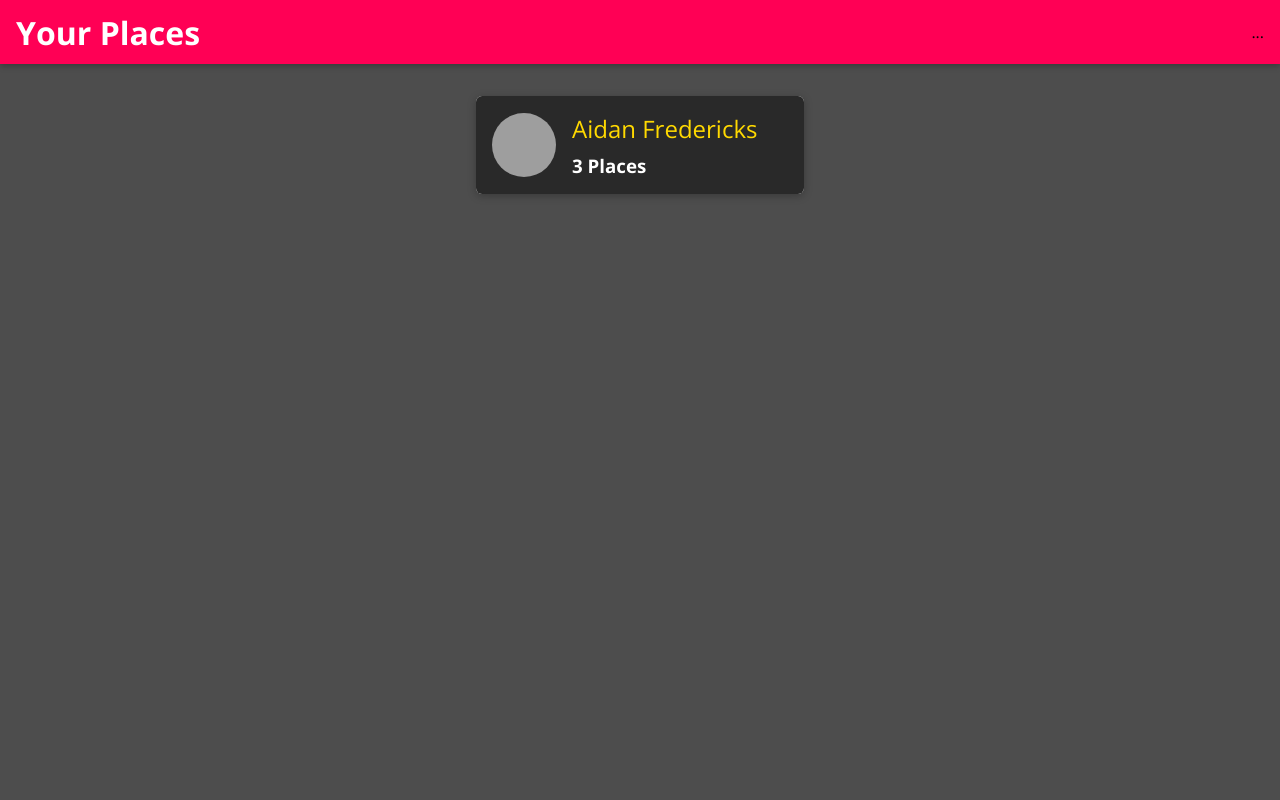
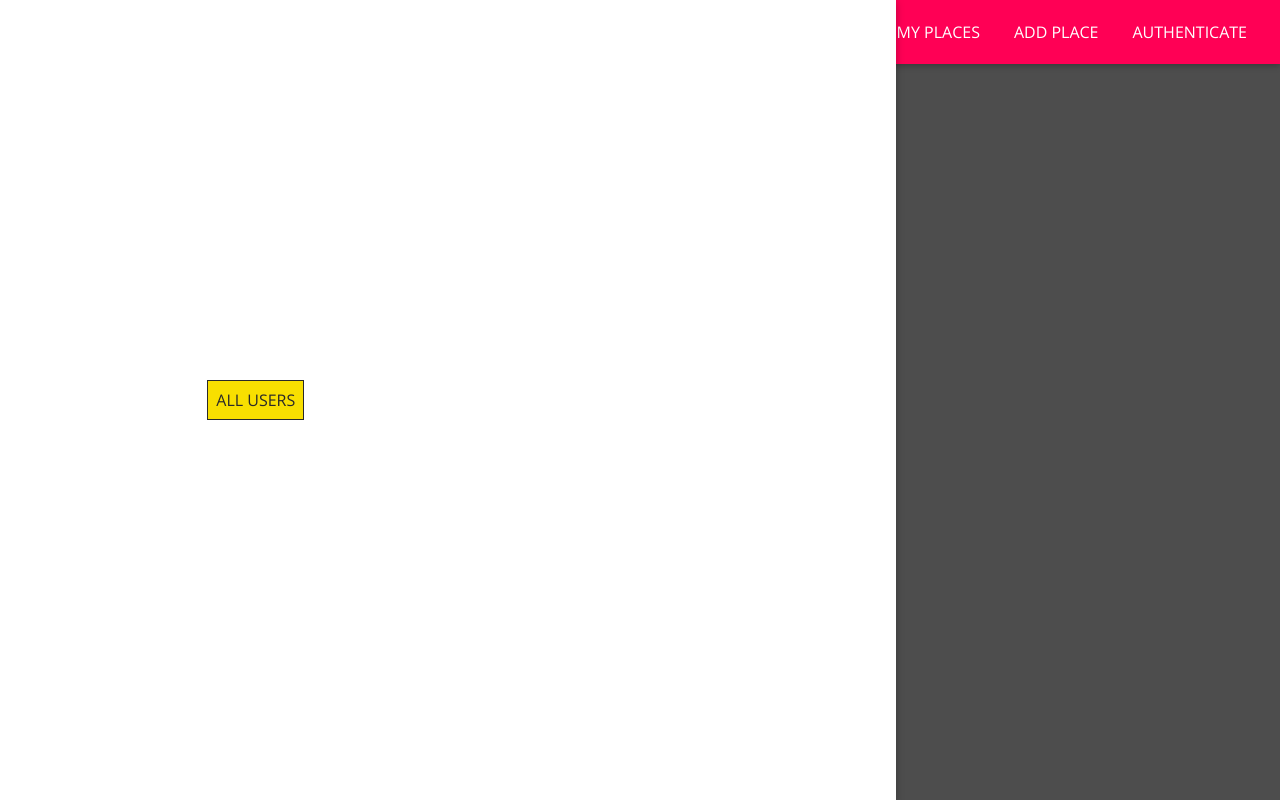
Before and after one commit to KidMalicious/MernProjects, a React (Create React App) app in the folder mern-s5/: page / in a window 1280 px wide. Built offline with nearby package versions, Linux system fonts and the light colour scheme; grey boxes are pictures that could not be loaded.

Commit message:
add navlink for mobile side button

```diff
--- a/mern-s5/src/App.js
+++ b/mern-s5/src/App.js
@@ -14,7 +14,7 @@
           <Route path="/" exact>
             <Users />
           </Route>
-          <Route path="/places/exact" exact>
+          <Route path="/places/new" exact>
             <NewPlace />
           </Route>
           <Redirect to="/" />
--- a/mern-s5/src/shared/components/Navigation/MainNavigation.js
+++ b/mern-s5/src/shared/components/Navigation/MainNavigation.js
@@ -2,10 +2,18 @@
 import { Link } from 'react-router-dom'
 
 import MainHeader from './MainHeader'
+import NavLinks from './NavLinks'
+import SideDrawer from './SideDrawer'
 import './MainNavigation.css'
 
 const MainNavigation = (props) => {
     return (
+        <React.Fragment>
+            <SideDrawer>
+                <nav className="main-navigation__drawer-nav">
+                    <NavLinks />
+                </nav>
+            </SideDrawer>
             <MainHeader>
                 <button className="main-navigation__menu-btn">
                     <span />
@@ -17,10 +25,11 @@
                         Your Places
                     </Link>
                 </h1>
-            <nav>
-                ...
+                <nav className="main-navigation__header-nav">
+                    <NavLinks />
                 </nav>
             </MainHeader>
+        </React.Fragment>
     )
 }
 
--- /dev/null
+++ b/mern-s5/src/shared/components/Navigation/NavLinks.css
@@ -0,0 +1,76 @@
+.nav-links {
+  list-style: none;
+  margin: 0;
+  padding: 0;
+  width: 100%;
+  height: 100%;
+  display: flex;
+  flex-direction: column;
+  justify-content: center;
+  align-items: center;
+}
+
+.nav-links li {
+  margin: 1rem;
+}
+
+.nav-links a {
+  border: 1px solid transparent;
+  color: #292929;
+  text-decoration: none;
+  padding: 0.5rem;
+}
+
+.nav-links a:hover,
+.nav-links a:active,
+.nav-links a.active {
+  background: #f8df00;
+  border-color: #292929;
+  color: #292929;
+}
+
+.nav-links button {
+  cursor: pointer;
+  border: 1px solid #292929;
+  color: #292929;
+  background: transparent;
+  padding: 0.5rem;
+  font: inherit;
+}
+
+.nav-links button:focus {
+  outline: none;
+}
+
+.nav-links button:hover,
+.nav-links button:active {
+  background: #292929;
+  color: white;
+}
+
+@media (min-width: 768px) {
+  .nav-links {
+    flex-direction: row;
+  }
+
+  .nav-links li {
+    margin: 0 0.5rem;
+  }
+
+  .nav-links a {
+    color: white;
+    text-decoration: none;
+  }
+
+  .nav-links button {
+    border: 1px solid white;
+    color: white;
+    background: transparent;
+  }
+
+  .nav-links button:hover,
+  .nav-links button:active {
+    background: #f8df00;
+    color: #292929;
+  }
+}
--- /dev/null
+++ b/mern-s5/src/shared/components/Navigation/NavLinks.js
@@ -0,0 +1,25 @@
+import React from 'react'
+import { NavLink} from 'react-router-dom'
+
+import './NavLinks.css'
+
+const NavLinks = (props) => {
+    return (
+        <ul className="nav-links">
+            <li>
+                <NavLink to="/" exact>ALL USERS</NavLink>
+            </li>
+            <li>
+                <NavLink to="/u1/places">MY PLACES</NavLink>
+            </li>
+            <li>
+                <NavLink to="/places/new">ADD PLACE</NavLink>
+            </li>
+            <li>
+                <NavLink to="/auth">AUTHENTICATE</NavLink>
+            </li>
+        </ul>
+    )
+}
+
+export default NavLinks
--- a/mern-s5/src/shared/components/Navigation/SideDrawer.css
+++ b/mern-s5/src/shared/components/Navigation/SideDrawer.css
@@ -0,0 +1,10 @@
+.side-drawer {
+    position: fixed;
+    left: 0;
+    top: 0;
+    z-index: 100;
+    height: 100vh;
+    width: 70%;
+    background: white;
+    box-shadow: 0 2px 8px rgba(0, 0, 0, 0.26);
+}
--- a/mern-s5/src/shared/components/Navigation/SideDrawer.js
+++ b/mern-s5/src/shared/components/Navigation/SideDrawer.js
@@ -0,0 +1,13 @@
+import React from 'react'
+
+import './SideDrawer.css'
+
+const SideDrawer = (props) => {
+    return (
+        <aside className="side-drawer">
+            {props.children}
+        </aside>
+    )
+}
+
+export default SideDrawer
```
Lines whose indentation alone changed are shown as unchanged.
